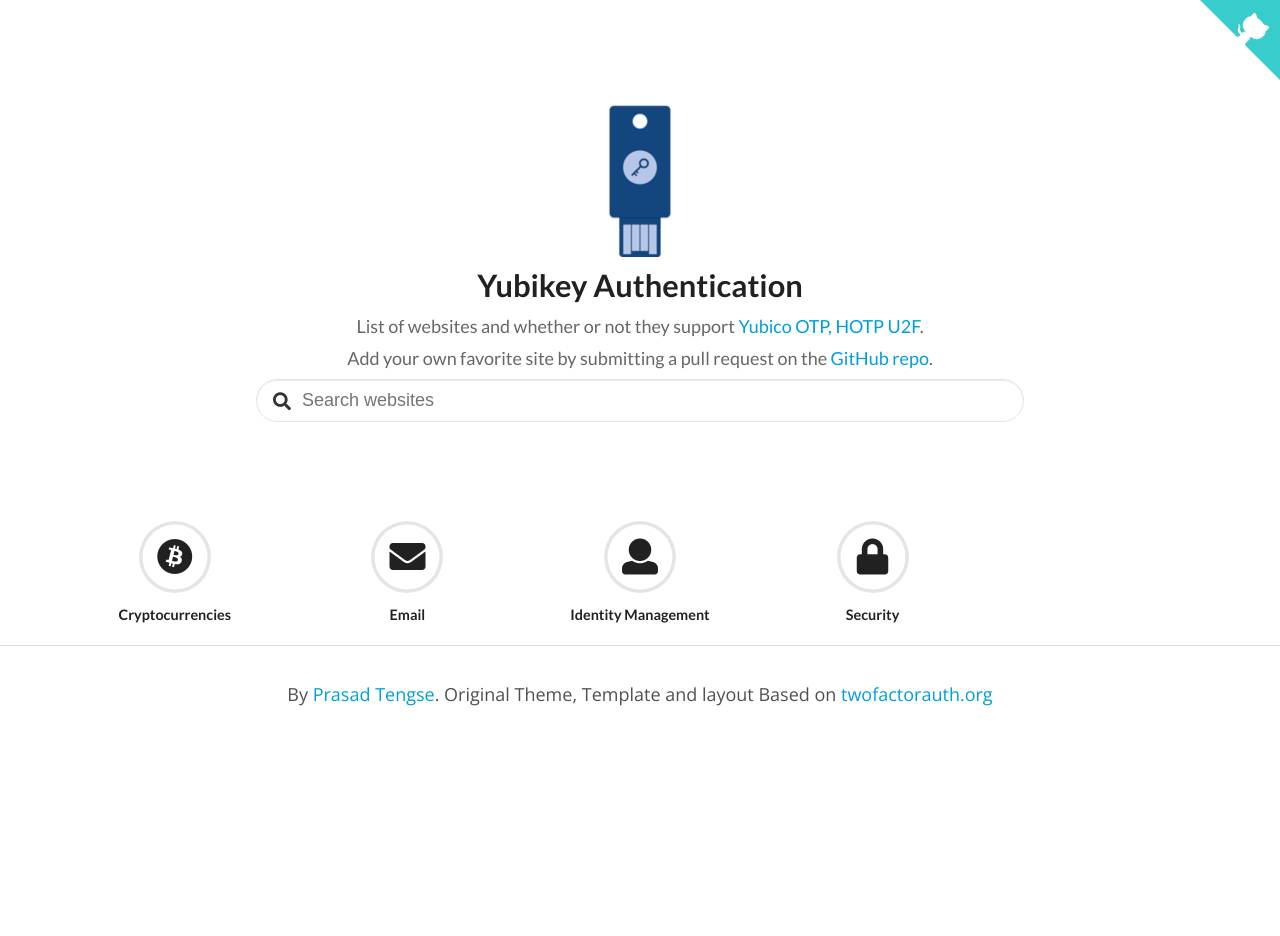
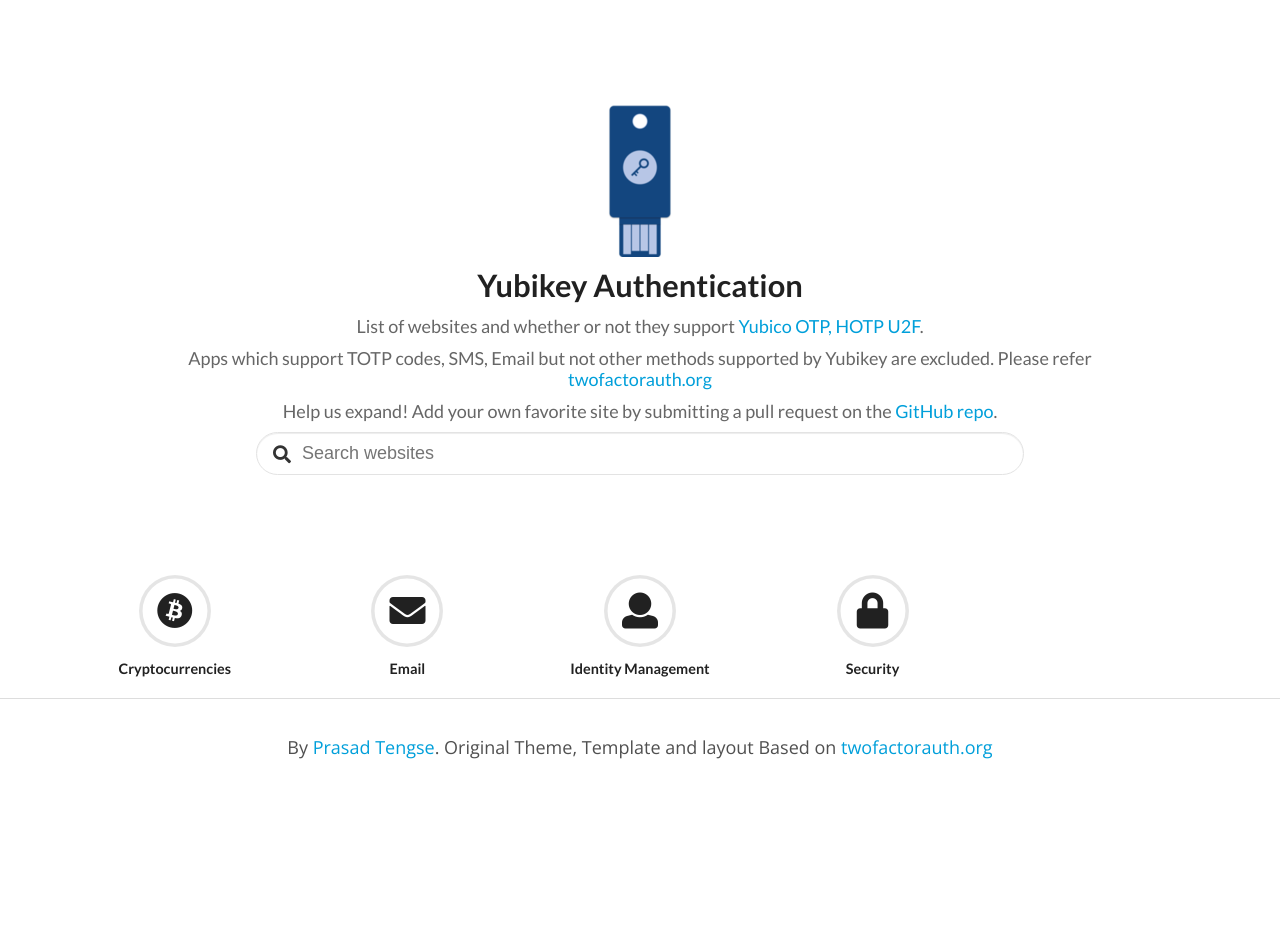
Before and after one commit to tprasadtp/yubi-sites, a Jekyll site: the page built from index.html, in a window 1280 px wide. Built offline with Jekyll 4.4.1, drawn with Linux system fonts in a browser that asks for light colours; nearby versions of some CDN libraries.

Commit message:
remove side github logo, unused files

```diff
--- a/_layouts/default.html
+++ b/_layouts/default.html
@@ -31,7 +31,6 @@
   <link rel="stylesheet" href="https://cdnjs.cloudflare.com/ajax/libs/semantic-ui/2.2.7/semantic.min.css"
         integrity="sha384-OWA++c6zXatjdqJdL8H+05IXMubqBVwUdl1Cd9GzMwpjc9lBoy0rSYmTLtj1IDKv" crossorigin="anonymous">
   <link rel="stylesheet" href="/css/base.css">
-  <link rel="stylesheet" href="/css/corner.css">
 </head>
 
 <body>
--- a/index.html
+++ b/index.html
@@ -19,19 +19,6 @@
   </div>
 </noscript>
 
-<a href="https://github.com/prasadtp/yubi-otp-sites" class="github-corner">
-  <svg width="80" height="80" viewBox="0 0 250 250"
-       style="fill:#39CCCC; color:#FFFFFF; position: absolute; top: 0; border: 0; right: 0;">
-    <path d="M0,0 L115,115 L130,115 L142,142 L250,250 L250,0 Z"></path>
-    <path
-      d="M128.3,109.0 C113.8,99.7 119.0,89.6 119.0,89.6 C122.0,82.7 120.5,78.6 120.5,78.6 C119.2,72.0 123.4,76.3 123.4,76.3 C127.3,80.9 125.5,87.3 125.5,87.3 C122.9,97.6 130.6,101.9 134.4,103.2"
-      fill="currentColor" style="transform-origin: 130px 106px;" class="octo-arm"></path>
-    <path
-      d="M115.0,115.0 C114.9,115.1 118.7,116.5 119.8,115.4 L133.7,101.6 C136.9,99.2 139.9,98.4 142.2,98.6 C133.8,88.0 127.5,74.4 143.8,58.0 C148.5,53.4 154.0,51.2 159.7,51.0 C160.3,49.4 163.2,43.6 171.4,40.1 C171.4,40.1 176.1,42.5 178.8,56.2 C183.1,58.6 187.2,61.8 190.9,65.4 C194.5,69.0 197.7,73.2 200.1,77.6 C213.8,80.2 216.3,84.9 216.3,84.9 C212.7,93.1 206.9,96.0 205.4,96.6 C205.1,102.4 203.0,107.8 198.3,112.5 C181.9,128.9 168.3,122.5 157.7,114.1 C157.9,116.9 156.7,120.9 152.7,124.9 L141.0,136.5 C139.8,137.7 141.6,141.9 141.8,141.8 Z"
-      fill="currentColor" class="octo-body"></path>
-  </svg>
-</a>
-
 <div id="top-header" class="ui center aligned icon header">
   <img src="{{ site.uri }}/img/logo.png" class="icon" alt="{{ site.title }}">
 
@@ -43,7 +30,11 @@
     <a href="https://www.yubico.com/solutions/fido-u2f/">U2F</a>.
   </div>
   <div class="sub header">
-    Add your own favorite site by submitting a pull request on the
+    Apps which support TOTP codes, SMS, Email but not other methods supported by Yubikey are excluded.
+    Please refer <a href="http://twofactorauth.org">twofactorauth.org</a>
+  </div>
+  <div class="sub header">
+    Help us expand! Add your own favorite site by submitting a pull request on the
     <a href="https://github.com/prasadtp/yubi-otp-sites">GitHub repo</a>.
   </div>
   <div id="search-wrapper" class="sub header">
```
Also changed, not shown: _includes/header.html (+0 -7 lines), _layouts/secondary.html (deleted, +0 -72 lines).
